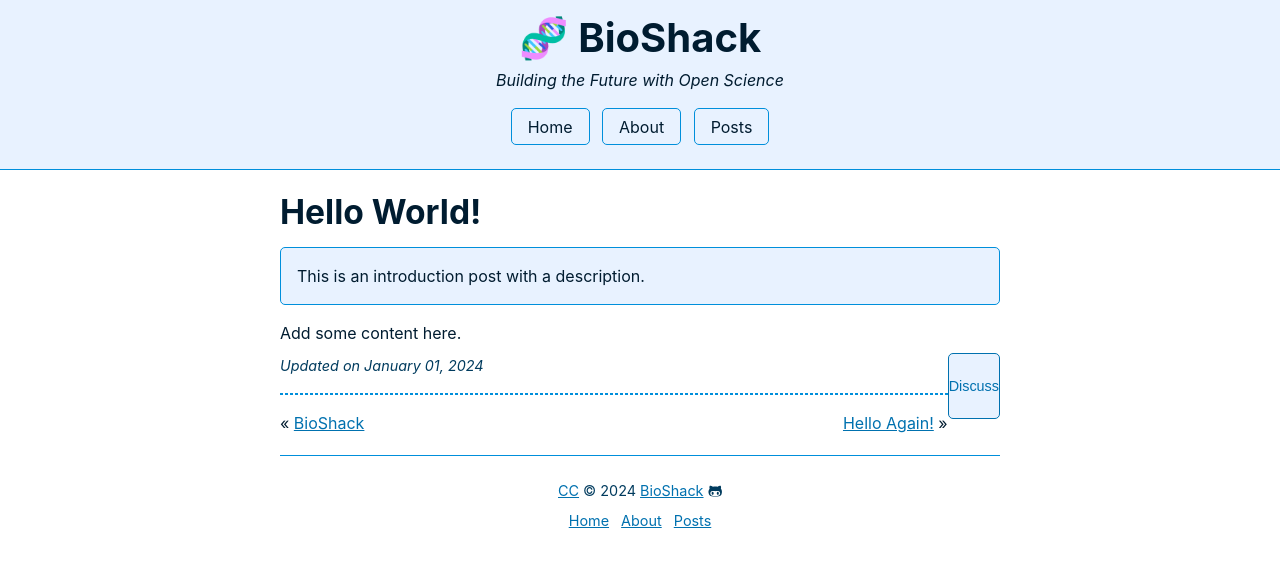
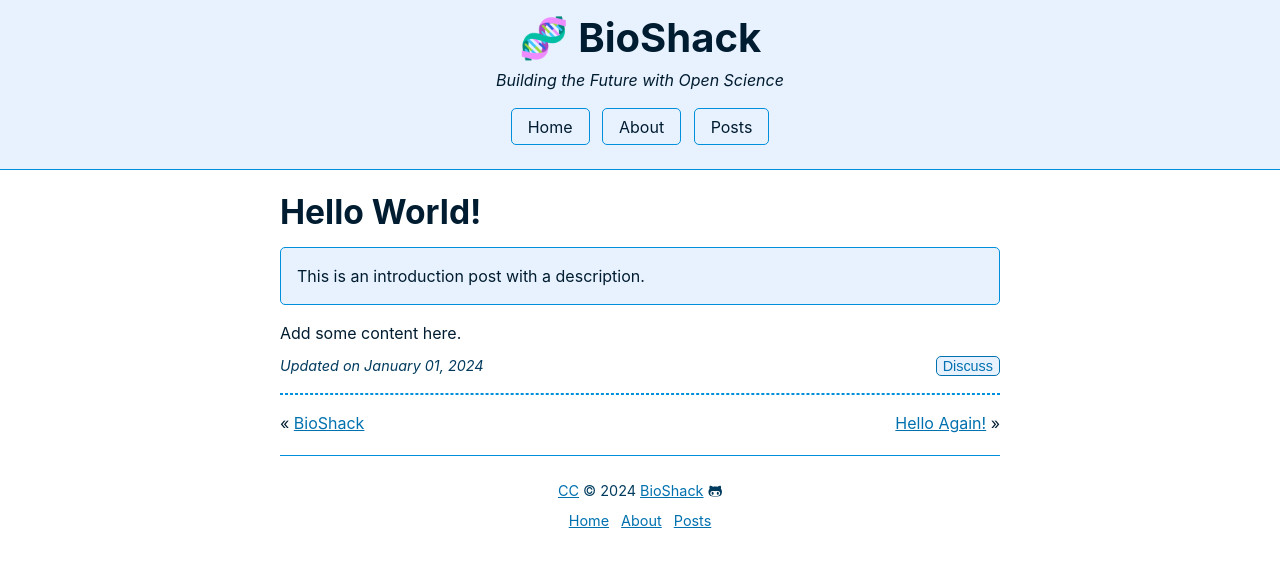
Before and after one commit to megdna/pond, a Jekyll site: the page built from _posts/2024-01-01-hello-world.md, in a window 1280 px wide. Shown: the top 567 px of the page. Built offline with Jekyll 4.4.1, drawn with Linux system fonts in a browser that asks for light colours.

Commit message:
Update theme

```diff
--- a/_layouts/post.html
+++ b/_layouts/post.html
@@ -5,6 +5,6 @@
 {% if page.description %}<div class="notice">{{ page.description }}</div>{% endif %}
 {% if page.show %}<figure><img alt="{{ page.alt }}" src="{{ page.image | prepend: site.baseurl | prepend: site.url }}"><figcaption>{{ page.caption }}</figcaption></figure>{% endif %}
 {{ content }}
-{% if page.date %}<cite>Updated on {{page.date | date: "%B %d, %Y"}}</cite><div class="next"><button><a href="https://github.com/{{ site.github }}" target="_blank">Discuss</a></button></div><hr>{% endif %}
+{% if page.date %}<cite>Updated on {{page.date | date: "%B %d, %Y"}}</cite><div class="next"><button><a href="https://github.com/{{ site.github }}" target="_blank">Discuss</a></button></div><p> </p><hr>{% endif %}
 {% if page.previous.url %}&laquo; <a href="{{ page.previous.url | prepend: site.baseurl | prepend: site.url }}">{{ page.previous.title }}</a>{% endif %}
 {% if page.next.url %}<div class="next"><a href="{{ page.next.url | prepend: site.baseurl | prepend: site.url }}">{{ page.next.title }}</a> &raquo;</div>{% endif %}
--- a/style.css
+++ b/style.css
@@ -202,7 +202,6 @@
 button, cite, dd {
   color: var(--meta);
   font-size: 0.9rem;
-  padding: 1.5rem 0;
 }
 
 code, mark {
```
